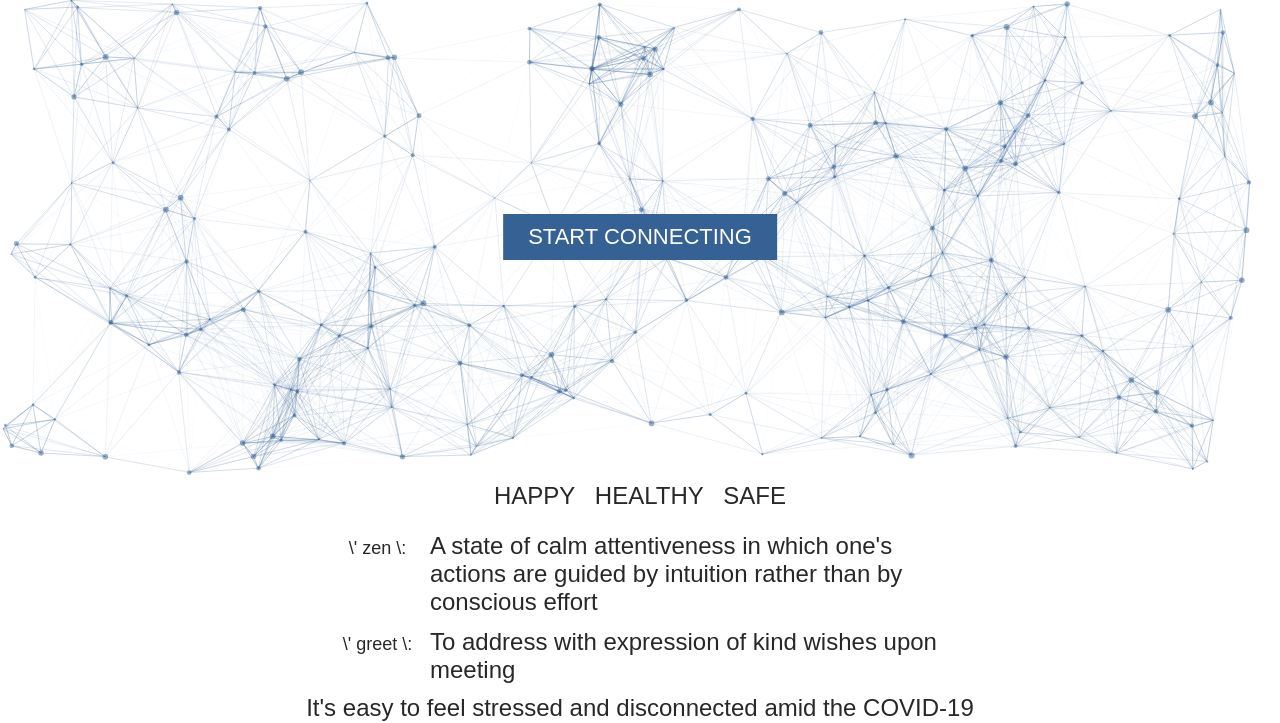
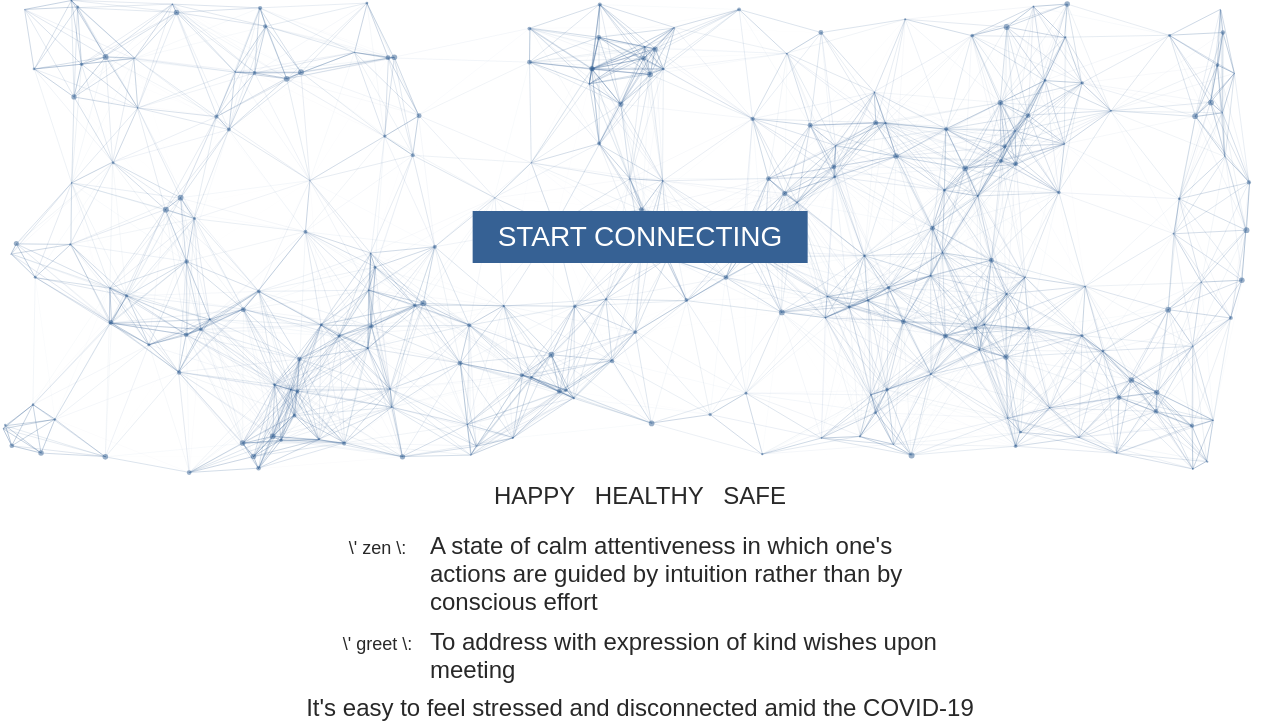
Before and after one commit to Fairnia/simple, a website: page public/index.html in a window 1280 px wide. Shown: the part 83-806 px from the top of the page. Drawn offline with nearby package versions, Linux system fonts and the light colour scheme; animation ran at ten frames a second; a web font is replaced by a local one.

Commit message:
updated button and homepage font

```diff
--- a/public/css/style.css
+++ b/public/css/style.css
@@ -145,6 +145,9 @@ header{
   .homepage-text{
     font-size: 18px;
   }
+  a.connect{
+    font-size: 22px;
+  }
 
 }
 #greetings{
@@ -220,12 +223,13 @@ a.thankyou:active{
 }
 a.connect{
   position: absolute;
+  text-align: center;
   top: 50%;
   left: 50%;
   transform: translate(-50%, -50%);
   background: #366194;
   color: #fff;
-  font-size: 22px;
+  font-size: 28px;
   padding:10px 25px;
   text-transform: uppercase;
 }
```
